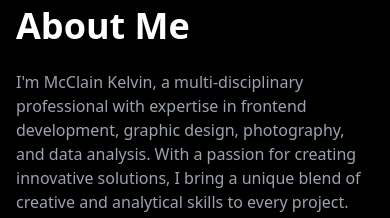
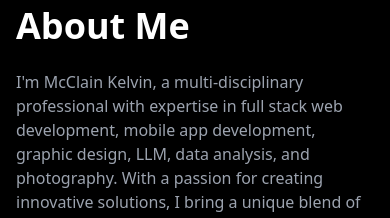
Before and after one commit to Kelmcclain/boltfolio, a React (Vite) app: page /about in a window 390 px wide. Shown: the part 622-840 px from the top of the page. Built offline with nearby package versions, Linux system fonts and the light colour scheme.

Commit message:
Update About component to reflect expanded expertise in full stack web development and mobile app development

```diff
--- a/src/components/About.tsx
+++ b/src/components/About.tsx
@@ -15,8 +15,8 @@ export function About() {
           <div className="text-black dark:text-white">
             <h2 className="text-4xl font-bold mb-6">About Me</h2>
             <p className="text-gray-600 dark:text-gray-400 mb-6">
-              I'm McClain Kelvin, a multi-disciplinary professional with expertise in frontend development,
-              graphic design, photography, and data analysis. With a passion for creating innovative solutions,
+              I'm McClain Kelvin, a multi-disciplinary professional with expertise in full stack web development,
+              mobile app development, graphic design, LLM, data analysis, and photography. With a passion for creating innovative solutions,
               I bring a unique blend of creative and analytical skills to every project.
             </p>
             <p className="text-gray-600 dark:text-gray-400 mb-6">
```
